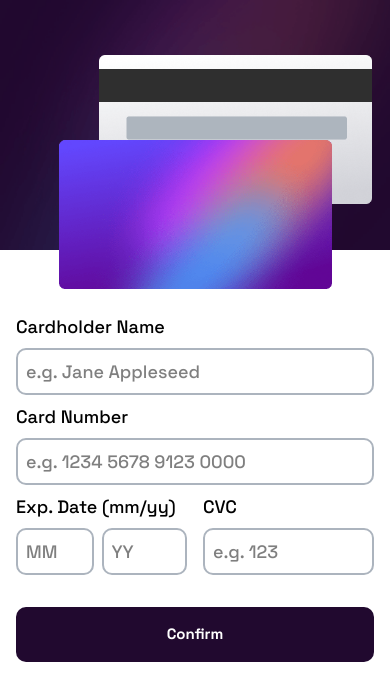
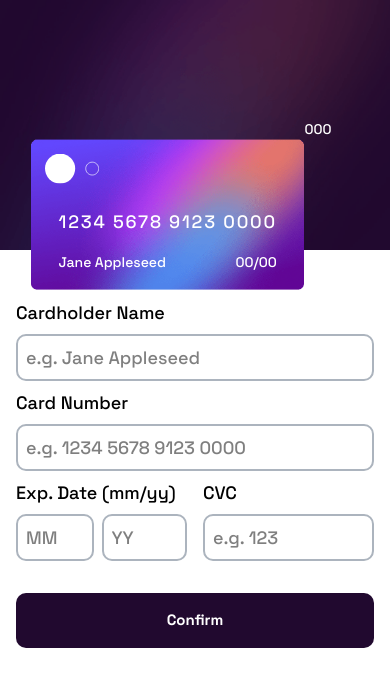
Before and after one commit to fabiomoretao/interactive-card, a React (Vite) app: page / in a window 390 px wide. Shown: the top 700 px of the page. Built offline with nearby package versions, Linux system fonts and the light colour scheme.

Commit message:
style(mobile): Layout finalizado

```diff
--- a/src/App.jsx
+++ b/src/App.jsx
@@ -1,18 +1,56 @@
 import bgImg from "./assets/bg-main-mobile.png"
 import cardBack from "./assets/bg-card-back.png"
 import cardFront from "./assets/bg-card-front.png"
+import cardLogo from "./assets/card-logo.svg"
 import "./styles/app.css"
 
 export default function App() {
   return (
     <div className="flex flex-col">
       <img
-      src={bgImg}
-      className="z-0"
+        src={bgImg}
+        className="z-0 max-h-[20%]"
       />
-      <div className="w-full max-w-7/10 z-10 -mt-[50%] self-center">
-        <img src={cardBack} alt="back of credit card :)" className="ml-[15%] -mb-[23.6%]"/>
-        <img src={cardFront} alt="front of credit card ;p" />
+      <div className="w-full max-w-7/10 -mt-[50%] self-center">
+        <div className="w-full max-w-sm ml-[10%] z-10 flex items-center">
+          <img
+            src={cardBack}
+            alt="back of credit card :o"
+            className="block w-full h-auto" />
+          <span
+            className="text-white -translate-x-full pr-[10%] text-sm"
+          >
+            000
+          </span>
+        </div>
+        <div className="w-full max-w-sm flex -ml-[10%] -translate-y-[25%] -my-[10%] z-20 ">
+          <img
+            src={cardLogo}
+            alt="back of credit card :o"
+            className="absolute z-30 w-[20%] h-auto ml-[5%] mt-[5%]" />
+          <img
+            src={cardFront}
+            alt="back of credit card :o"
+            className="block w-full h-auto" />
+
+          <div className=" grid grid-cols-2 -translate-x-[50%] -mx-[50%] mt-[25%] items-top justify-content-center">
+            <span
+              className="text-white tracking-widest whitespace-nowrap col-[1/3]"
+            >
+              1234 5678 9123 0000
+            </span>
+            <span
+              className="text-white text-sm whitespace-nowrap col-[1] "
+            >
+              Jane Appleseed
+            </span>
+            <span
+              className="text-white text-sm whitespace-nowrap col-[2] justify-self-end"
+            >
+              00/00
+            </span>
+          </div>
+        </div>
       </div>
       <form>
         <div className="flex max-w-screen flex-col">
@@ -27,10 +65,10 @@ export default function App() {
         <div className="flex max-w-screen flex-col">
           <label htmlFor="cardNumber">Card Number</label>
           <input
-          type="text"
-          name="cardNumber"
-          id="cardNumber"
-          placeholder="e.g. 1234 5678 9123 0000" />
+            type="text"
+            name="cardNumber"
+            id="cardNumber"
+            placeholder="e.g. 1234 5678 9123 0000" />
         </div>
         <div className="grid grid-cols-2 gap-4">
           <div className="grid-col-[1] grid grid-cols-2">
--- a/src/styles/app.css
+++ b/src/styles/app.css
@@ -1,4 +1,3 @@
-
 Button {
     background-color: var(--primary-color);
     border: transparent;
@@ -63,5 +62,5 @@ form {
     display: flex;
     flex-direction: column;
     gap: .5rem;
-    margin: 1.5rem 1rem;
+    margin: 0 1rem 1.5rem;
 }
```
